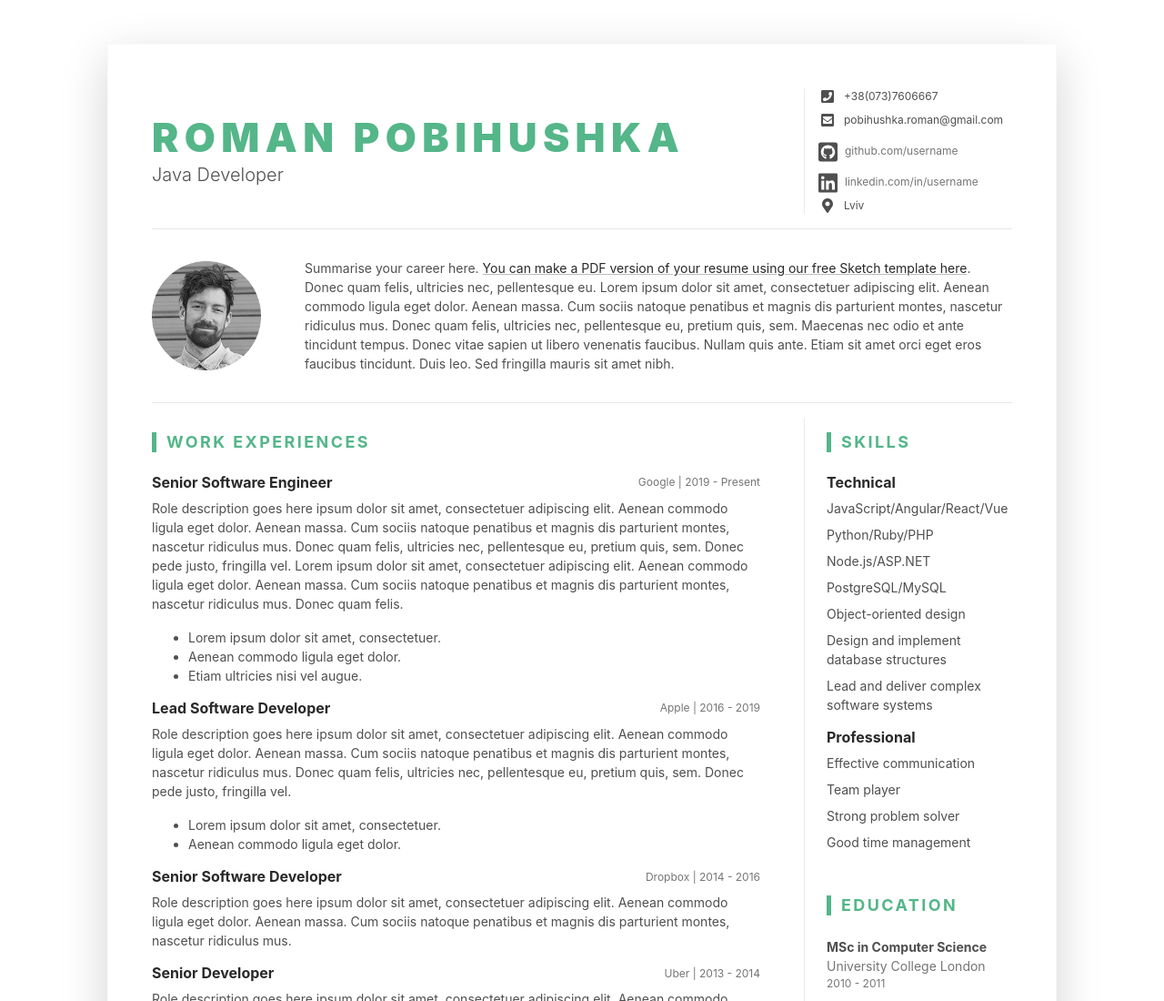
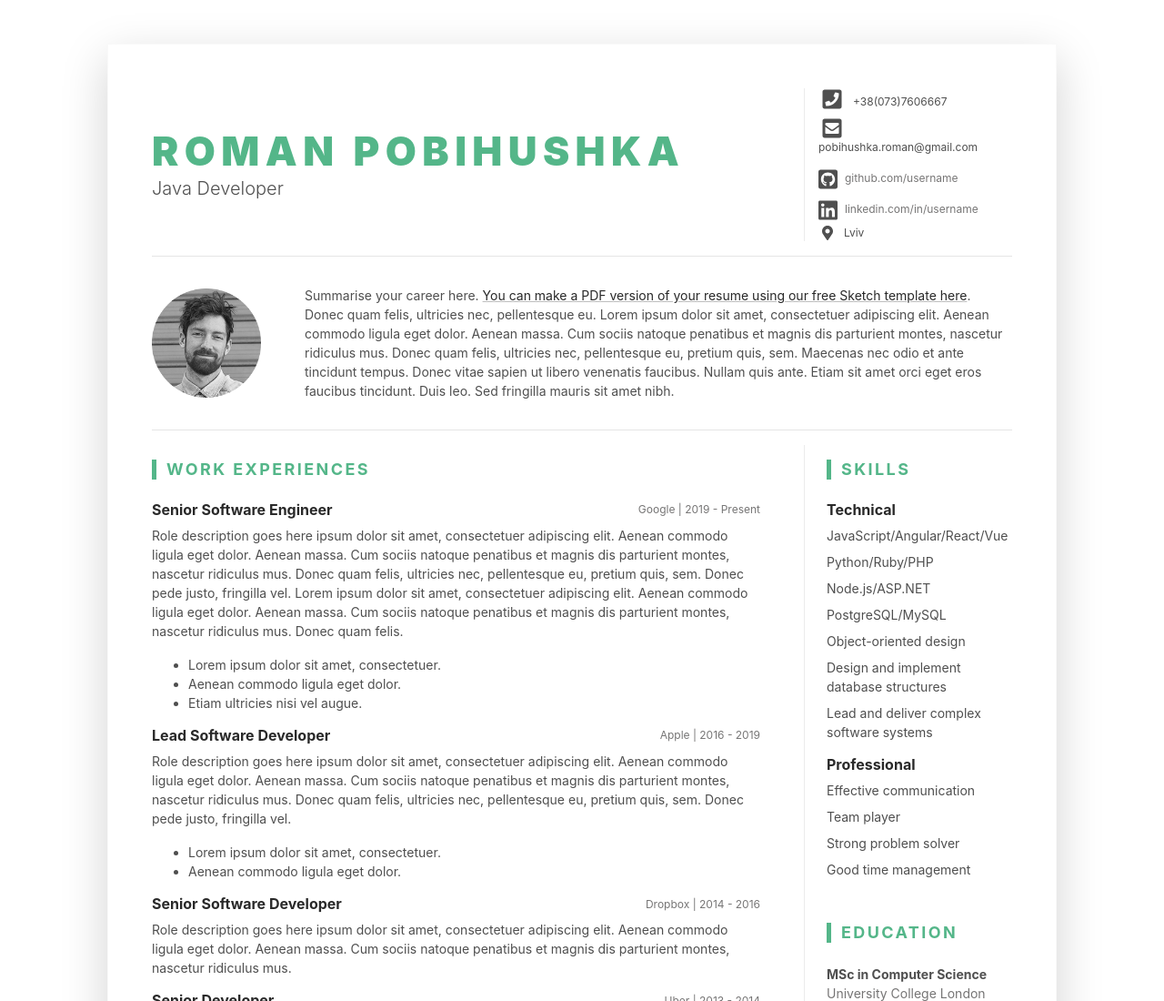
Before and after one commit to enjoy13/CV_Roman_Pobihushka.github.io, a plain HTML site: page index.html in a window 1280 px wide. Shown: the top 1100 px of the page at 91% size. Drawn offline with Linux system fonts and the light colour scheme.

Commit message:
Update index.html

```diff
--- a/index.html
+++ b/index.html
@@ -40,8 +40,8 @@
 						</div><!--//resume-title-->
 						<div class="resume-contact col-12 col-md-6 col-lg-4 col-xl-3">
 							<ul class="list-unstyled mb-0">
-								<li class="mb-2"><i class="fas fa-phone-square fa-fw fa-lg mr-2 "></i><a class="resume-link" href="tel:#">+38(073)7606667</a></li>
-								<li class="mb-2"><i class="fas fa-envelope-square fa-fw fa-lg mr-2"></i><a class="resume-link" href="mailto:#">pobihushka.roman@gmail.com</a></li>
+								<li class="mb-2"><i class="fas fa-phone-square fa-fw fa-lg fa-2x mr-2 "></i><a>+38(073)7606667</a></li>
+								<li class="mb-2"><i class="fas fa-envelope-square fa-fw fa-lg fa-2x mr-2"></i><a class="resume-link" href="mailto:#">pobihushka.roman@gmail.com</a></li>
 								<li class="mb-2"><a class="resume-link" href="https://github.com/enjoy13"><i class="fab fa-github-square fa-2x mr-2" data-fa-transform="down-4"></i><span class="d-none d-lg-inline-block text-muted">github.com/username</span></a></li>
 								<li class="mb-2"><a class="resume-link" href="https://www.linkedin.com/in/romanpobihushka/"><i class="fab fa-linkedin fa-2x mr-2" data-fa-transform="down-4"></i><span class="d-none d-lg-inline-block text-muted">linkedin.com/in/username</span></a></li>
 
```
